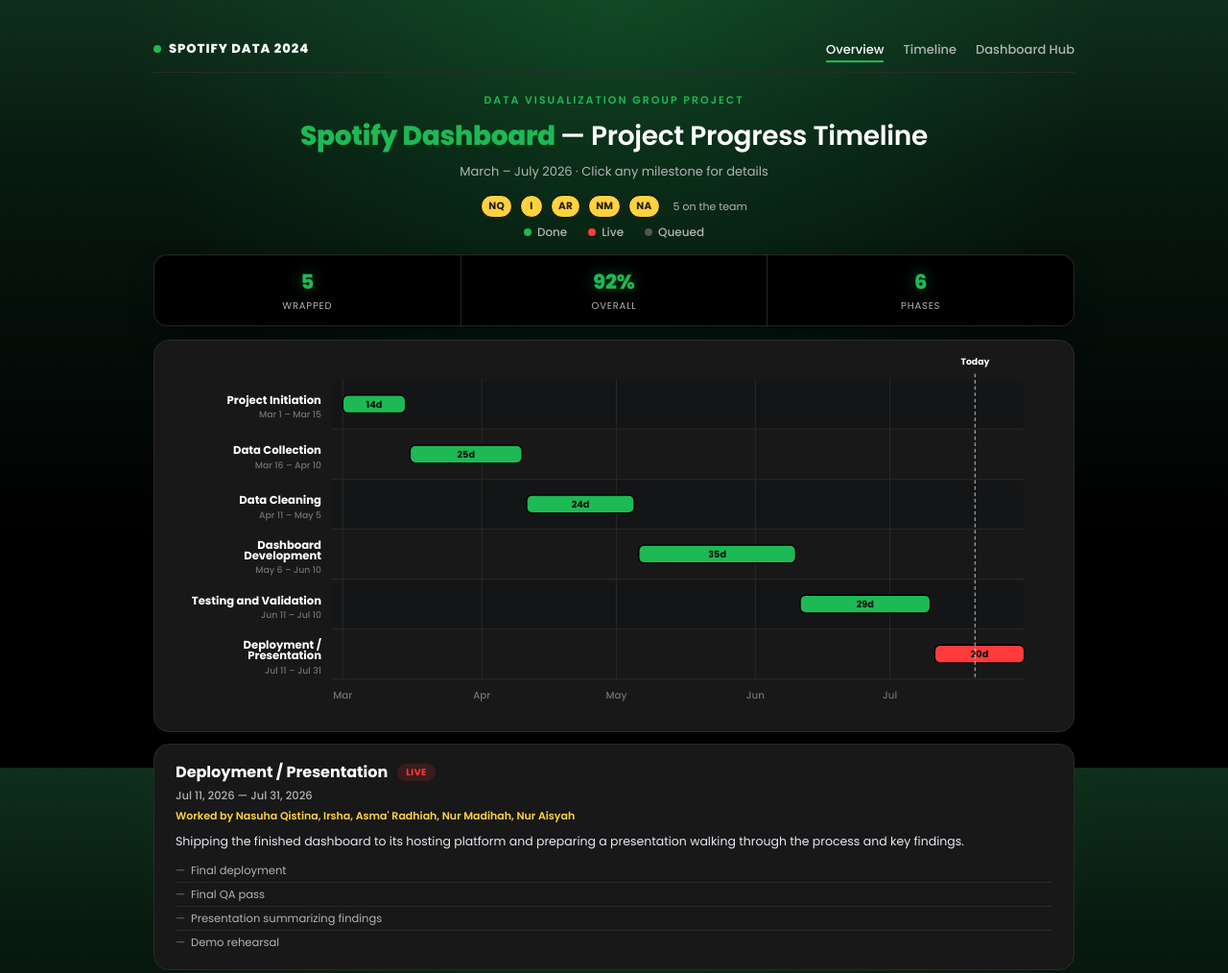
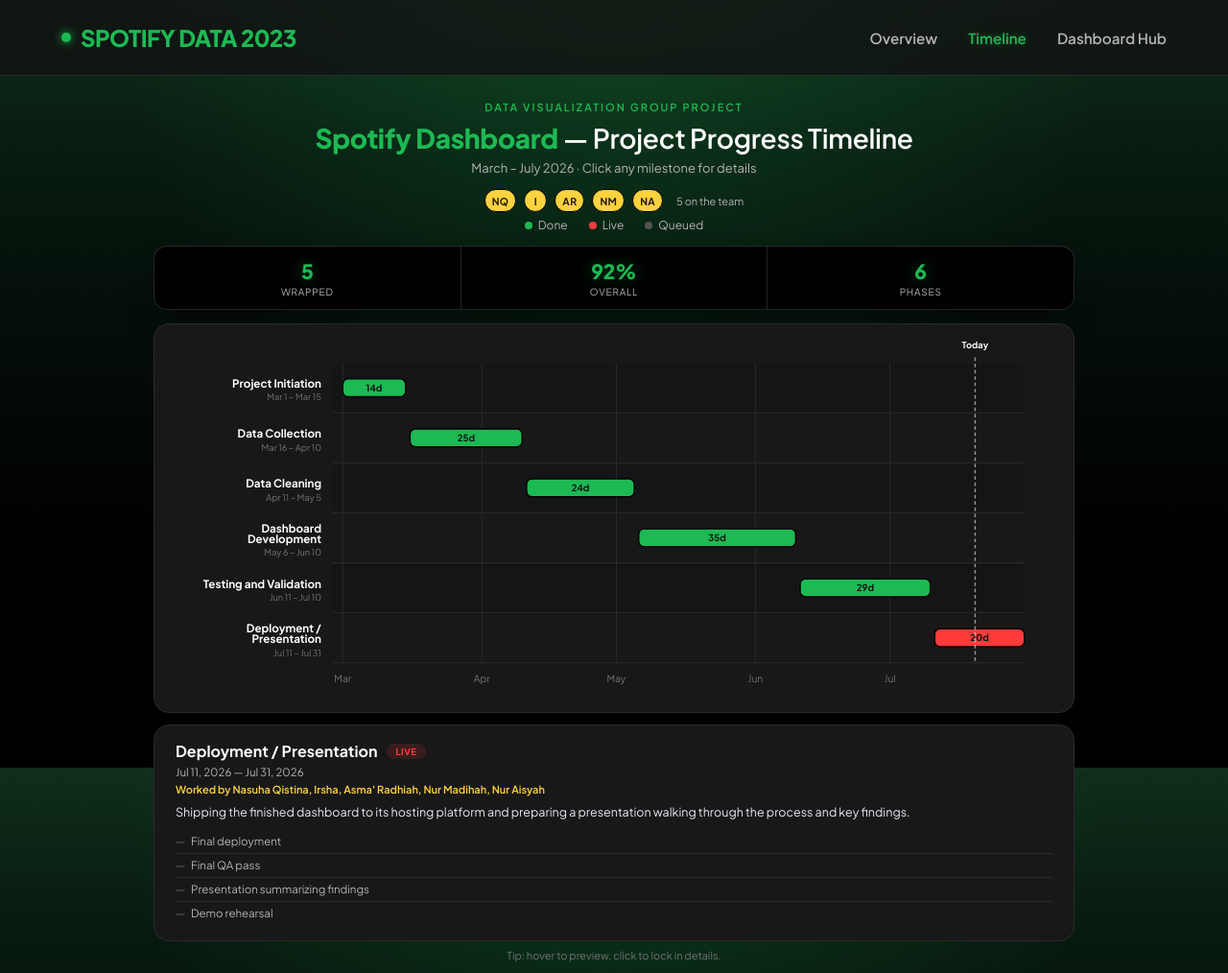
Before and after one commit to asmaradhiah/spotify-data-visualization, a plain HTML site: page timeline.html in a window 1280 px wide. Shown: the top 1014 px of the page at 96% size. Drawn offline with nearby package versions, Linux system fonts and the light colour scheme.

Commit message:
update nav bar font, size, padding  for all pages

```diff
--- a/dashboard/style.css
+++ b/dashboard/style.css
@@ -34,8 +34,8 @@
     display: flex;
     justify-content: space-between;
     align-items: center;
-    padding: 1.2rem 3rem;
-    background: rgba(18, 18, 18, 0.85);
+    padding: 1.5rem 4rem;
+    background: rgba(18, 18, 18, 0.8);
     backdrop-filter: blur(12px);
     border-bottom: 1px solid var(--panel-border);
     position: sticky;
@@ -44,7 +44,7 @@
 }
 
 .logo {
-    font-size: 1.3rem;
+    font-size: 1.5rem;
     font-weight: 800;
     color: var(--spotify-green);
     letter-spacing: -0.5px;
@@ -71,13 +71,53 @@
     color: var(--text-muted);
     text-decoration: none;
     font-weight: 600;
-    font-size: 0.9rem;
+    font-size: 0.95rem;
     transition: all 0.3s ease;
 }
 
 .nav-links a:hover, .nav-links a.active {
     color: var(--spotify-green);
     text-shadow: 0 0 8px var(--green-glow);
+}
+
+/* Dropdown Menu */
+.nav-links .dropdown {
+    position: relative;
+}
+
+.nav-links .dropdown-menu {
+    display: none;
+    position: absolute;
+    top: 100%;
+    left: 0;
+    background: rgba(18, 18, 18, 0.95);
+    border: 1px solid var(--panel-border);
+    border-radius: 10px;
+    list-style: none;
+    padding: 8px 0;
+    min-width: 180px;
+    z-index: 1000;
+    backdrop-filter: blur(10px);
+}
+/* Add Drop down Styles */
+.dropdown-menu li {
+    display: block;
+}
+
+.dropdown-menu a {
+    display: block;
+    padding: 10px 15px;
+    color: var(--text-muted);
+    text-decoration: none;
+}
+
+.dropdown-menu a:hover {
+    color: var(--spotify-green);
+    background: rgba(29, 185, 84, 0.08);
+}
+
+.dropdown:hover .dropdown-menu {
+    display: block;
 }
 
 /* Shell & Panel Containers */
--- a/timeline.html
+++ b/timeline.html
@@ -4,10 +4,11 @@
 <meta charset="UTF-8">
 <meta name="viewport" content="width=device-width, initial-scale=1.0">
 <title>Spotify Dashboard &ndash; Project Progress Timeline</title>
+<!--Google Fonts & D3.js -->
 <script src="https://cdnjs.cloudflare.com/ajax/libs/d3/7.9.0/d3.min.js"></script>
 <link rel="preconnect" href="https://fonts.googleapis.com">
 <link rel="preconnect" href="https://fonts.gstatic.com" crossorigin>
-<link href="https://fonts.googleapis.com/css2?family=Poppins:wght@400;500;600;700;800&display=swap" rel="stylesheet">
+<link href="https://fonts.googleapis.com/css2?family=Plus+Jakarta+Sans:wght@400;600;700;800&display=swap" rel="stylesheet">
 <style>
   :root{
     --bg-deep:#000000;
@@ -23,10 +24,16 @@
     --done:#1DB954;
     --current:#ff3b3b;
     --upcoming:#535353;
-    --display:'Poppins', sans-serif;
-    --body:'Poppins', -apple-system, BlinkMacSystemFont, sans-serif;
+    --display:'Plus Jakarta Sans', sans-serif;
+    --body:'Plus Jakarta Sans', sans-serif;
+    --border-color: rgba(255,255,255,0.1);
   }
-  *{box-sizing:border-box;}
+  *{
+    box-sizing:border-box;
+    margin: 0;
+    padding: 0;
+    font-family: 'Plus Jakarta Sans', sans-serif;
+  }
   @media (prefers-reduced-motion: reduce){
     *{animation-duration:0.01ms !important; transition-duration:0.01ms !important;}
   }
@@ -39,12 +46,12 @@
     background-attachment:fixed;
     color:var(--text-main);
     min-height:100vh;
-    padding:26px 20px 30px;
+    padding:0;
   }
   ::selection{ background:var(--accent); color:#04140e; }
   :focus-visible{ outline:2px solid var(--accent); outline-offset:3px; border-radius:4px; }
 
-  .wrap{ max-width:960px; margin:0 auto; }
+  .wrap{ max-width:960px; margin:26px auto 0; }
   header{ text-align:center; margin-bottom:2px; }
   .eyebrow{
     font-size:11px; letter-spacing:2px; text-transform:uppercase;
@@ -145,73 +152,108 @@
 
   footer{ text-align:center; color:var(--text-faint); font-size:10.5px; margin-top:16px; }
   /* Navigation Styling */
-  nav {
+  /* ================= NAVBAR ================= */
+
+.nav-bar {
     display: flex;
     justify-content: space-between;
     align-items: center;
-    padding: 12px 0;
-    margin-bottom: 20px;
-    border-bottom: 1px solid var(--line);
+    padding: 1.5rem 4rem;
+    background: rgba(18, 18, 18, 0.8);
+    backdrop-filter: blur(12px);
+    border-bottom: 1px solid var(--border-color);
+    position: sticky;
+    top: 0;
+    z-index: 100;
 }
 
 .logo {
+    font-size: 1.5rem;
+    font-weight: 800;
+    color: #1DB954;
+    letter-spacing: -0.5px;
     display: flex;
     align-items: center;
-    gap: 8px;
-    font-family: var(--display);
-    font-weight: 800;
-    font-size: 13px;
-    letter-spacing: 1px;
-    color: var(--text-main);
+    gap: 10px;
+    font-family: 'Plus Jakarta Sans', sans-serif;
 }
 
 .logo-dot {
-    width: 8px;
-    height: 8px;
-    background-color: var(--accent);
+    width: 10px;
+    height: 10px;
+    background-color:  #1DB954;
     border-radius: 50%;
+    box-shadow: 0 0 10px #1DB954;
 }
 
 .nav-links {
     display: flex;
+    gap: 2rem;
     list-style: none;
-    gap: 20px;
-    margin: 0;
-    padding: 0;
 }
 
 .nav-links a {
-    color: var(--text-dim);
+    color: #B3B3B3;
     text-decoration: none;
-    font-size: 13px;
-    font-weight: 500;
-    transition: color 0.2s ease;
+    font-weight: 600;
+    font-size: 0.95rem;
+    transition: all 0.3s ease;
 }
 
-  .nav-links a:hover,
-  .nav-links a.active {
-    color: var(--text-main);
+.nav-links a:hover, .nav-links a.active {
+    color: #1DB954;
+    text-shadow: 0 0 8px rgba(29, 185, 84, 0.4);
 }
 
-  .nav-links a.active {
-    border-bottom: 2px solid var(--accent);
-    padding-bottom: 2px;
+/* Dropdown */
+
+.dropdown {
+    position: relative;
+}
+
+.dropdown-menu {
+    display: none;
+    position: absolute;
+    top: 100%;
+    left: 0;
+    list-style: none;
+    background: #181818;
+    border: 1px solid rgba(255,255,255,0.1);
+    border-radius: 10px;
+    min-width: 180px;
+    padding: 8px 0;
+}
+
+.dropdown:hover .dropdown-menu {
+    display: block;
+}
+
+.dropdown-menu a {
+    display: block;
+    padding: 10px 15px;
 }
 </style>
 </head>
 <body>
-<div class="wrap">
       <!-- Navigation Bar -->
-  <nav>
+  <nav class ="nav-bar">
     <div class="logo">
-      <div class="logo-dot"></div> SPOTIFY DATA 2024
+      <div class="logo-dot"></div> SPOTIFY DATA 2023
     </div>
   <ul class="nav-links">
-      <li><a href="landingpage.html" class="active">Overview</a></li>
-      <li><a href="timeline.html">Timeline</a></li>
-      <li><a href="dashboard/index.html">Dashboard Hub</a></li>
+    <li><a href="landingpage.html">Overview</a></li>
+    <li><a href="timeline.html" class="active">Timeline</a></li>
+    <li class="dropdown">
+        <a href="#">Dashboard Hub</a>
+        <ul class="dropdown-menu">
+            <li><a href="dashboard/index.html">Basic</a></li>
+            <li><a href="dashboard/AdvanceVisualization.html">Advanced</a></li>
+        </ul>
+    </li>
   </ul>
   </nav>
+
+<div class="wrap">
 
   <header>
     <div class="eyebrow">Data Visualization Group Project</div>
```
Also changed, not shown: dashboard/AdvanceVisualization.html (+20 -6 lines), dashboard/index.html (+10 -4 lines). Lines whose indentation alone changed are shown as unchanged.
